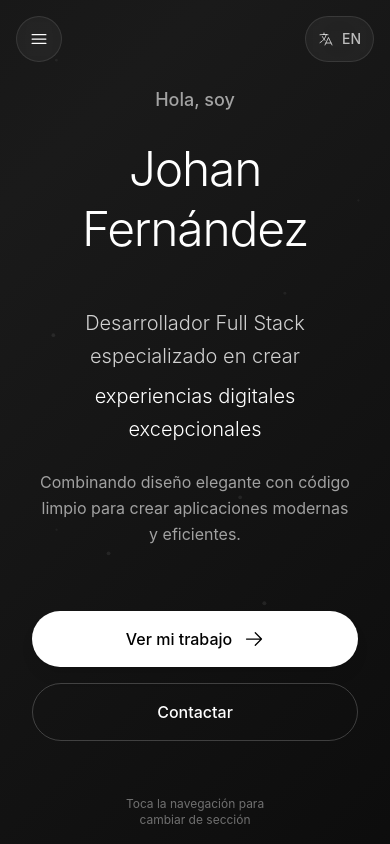
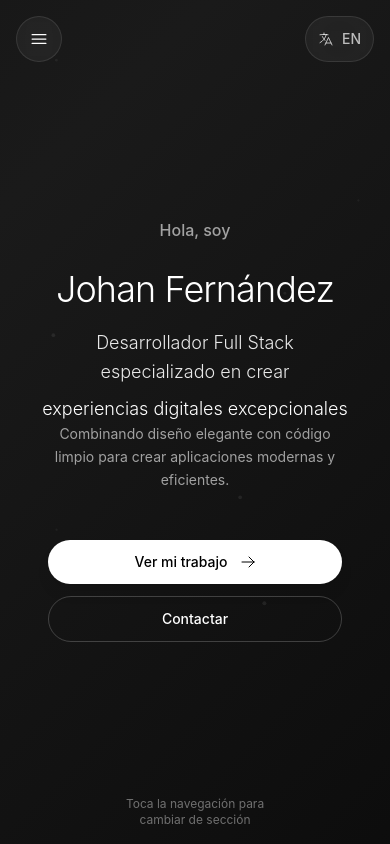
Before and after one commit to MrJohanF/mrjohanf-portfolio, a Next.js app: page / in a window 390 px wide. Built offline with nearby package versions, Linux system fonts and the light colour scheme.

Commit message:
Refactor Home component for improved mobile responsiveness: enhance spacing, adjust text sizes, and optimize button layouts for better user experience across devices. Implement more controlled spacing and visual consistency in various sections.

```diff
--- a/src/app/components/Home.js
+++ b/src/app/components/Home.js
@@ -56,28 +56,44 @@ export default function Home({ t, isMobile, isLoaded, handleSectionChange }) {
 
   return (
     <motion.div
-      className={`text-center space-y-8 md:space-y-12 organic-transition ${
+      className={`text-center organic-transition ${
         isLoaded ? 'animate-fade-up' : 'opacity-0'
+      } ${
+        // Espaciado más controlado y responsivo
+        isMobile
+          ? 'space-y-6 px-4'
+          : 'space-y-6 lg:space-y-8 xl:space-y-10 px-6'
       }`}
       variants={containerVariants}
       initial="hidden"
       animate="visible"
     >
-      <div className={`space-y-6 ${isMobile ? 'px-2' : ''}`}>
-        <div className="inline-block">
+      {/* Contenedor principal con mejor control de espacios */}
+      <div className="max-w-5xl mx-auto">
+        <div className={`space-y-4 ${isMobile ? '' : 'lg:space-y-6'}`}>
+
+          {/* Saludo */}
           <motion.p
-            className={`text-white/60 ${
-              isMobile ? 'text-lg' : 'text-lg'
-            } font-medium mb-4 animate-float-subtle`}
+            className={`text-white/60 font-medium animate-float-subtle ${
+              isMobile
+                ? 'text-base'
+                : 'text-sm md:text-base lg:text-lg'
+            }`}
             variants={itemVariants}
           >
             {t.home.greeting}
           </motion.p>
 
+          {/* Nombre - Tamaños más moderados */}
           <motion.h1
-            className={`${
-              isMobile ? 'text-5xl leading-tight' : 'text-6xl md:text-8xl'
-            } font-light tracking-tight mb-6`}
+            className={`font-light tracking-tight ${
+              isMobile
+                ? 'text-4xl leading-tight'
+                : 'text-4xl md:text-5xl lg:text-6xl xl:text-7xl'
+            } ${
+              // Espaciado inferior más controlado
+              isMobile ? 'mb-4' : 'mb-4 lg:mb-6'
+            }`}
             variants={{
               hidden: {
                 opacity: 0,
@@ -101,30 +117,41 @@ export default function Home({ t, isMobile, isLoaded, handleSectionChange }) {
           </motion.h1>
         </div>
 
+        {/* Título principal - Mejor escalado */}
         <motion.p
-          className={`${
-            isMobile ? 'text-xl leading-relaxed px-2' : 'text-2xl md:text-3xl'
-          } text-white/80 font-light leading-relaxed max-w-4xl mx-auto`}
+          className={`text-white/90 font-light leading-relaxed mx-auto ${
+            isMobile
+              ? 'text-lg px-2 max-w-sm'
+              : 'text-lg md:text-xl lg:text-2xl xl:text-3xl max-w-4xl'
+          }`}
           variants={itemVariants}
         >
           {t.home.title}
-          <span className="text-white block mt-2"> {t.home.titleHighlight}</span>
+          <span className="text-white block mt-2">
+            {t.home.titleHighlight}
+          </span>
         </motion.p>
 
+        {/* Subtítulo - Más compacto */}
         <motion.p
-          className={`${
-            isMobile ? 'text-base px-4 leading-relaxed' : 'text-lg'
-          } text-white/60 max-w-2xl mx-auto`}
+          className={`text-white/60 mx-auto ${
+            isMobile
+              ? 'text-sm px-4 leading-relaxed max-w-xs'
+              : 'text-sm md:text-base lg:text-lg max-w-2xl'
+          }`}
           variants={itemVariants}
         >
           {t.home.subtitle}
         </motion.p>
       </div>
 
+      {/* Botones - Espaciado mejorado */}
       <motion.div
-        className={`flex flex-col gap-4 ${
-          isMobile ? 'pt-8 px-4 pb-16' : 'sm:flex-row pt-8'
-        } items-center justify-center`}
+        className={`flex items-center justify-center ${
+          isMobile
+            ? 'flex-col gap-3 pt-6 px-4 pb-8'
+            : 'flex-col sm:flex-row gap-4 pt-6 lg:pt-8'
+        }`}
         variants={{
           hidden: { opacity: 0 },
           visible: {
@@ -138,9 +165,11 @@ export default function Home({ t, isMobile, isLoaded, handleSectionChange }) {
       >
         <motion.button
           onClick={() => handleSectionChange('projects')}
-          className={`group flex items-center justify-center space-x-3 bg-white text-black ${
-            isMobile ? 'px-8 py-4 text-base w-full max-w-sm' : 'px-8 py-4'
-          } rounded-full font-medium hover-lift organic-transition shadow-lg`}
+          className={`group flex items-center justify-center space-x-3 bg-white text-black rounded-full font-medium hover-lift organic-transition shadow-lg ${
+            isMobile
+              ? 'px-6 py-3 text-sm w-full max-w-xs'
+              : 'px-6 py-3 md:px-8 md:py-4 text-sm md:text-base'
+          }`}
           variants={buttonVariants}
           whileHover={{
             scale: 1.05,
@@ -152,14 +181,16 @@ export default function Home({ t, isMobile, isLoaded, handleSectionChange }) {
           }}
         >
           <span>{t.home.viewWork}</span>
-          <ArrowRightIcon className="w-5 h-5 group-hover:translate-x-1 organic-transition" />
+          <ArrowRightIcon className="w-4 h-4 md:w-5 md:h-5 group-hover:translate-x-1 organic-transition" />
         </motion.button>
 
         <motion.button
           onClick={() => handleSectionChange('contact')}
-          className={`flex items-center justify-center space-x-3 border border-white/20 ${
-            isMobile ? 'px-8 py-4 text-base w-full max-w-sm' : 'px-8 py-4'
-          } rounded-full font-medium hover:border-white/40 hover:bg-white/5 organic-transition`}
+          className={`flex items-center justify-center space-x-3 border border-white/20 rounded-full font-medium hover:border-white/40 hover:bg-white/5 organic-transition ${
+            isMobile
+              ? 'px-6 py-3 text-sm w-full max-w-xs'
+              : 'px-6 py-3 md:px-8 md:py-4 text-sm md:text-base'
+          }`}
           variants={buttonVariants}
           whileHover={{
             scale: 1.05,
```
